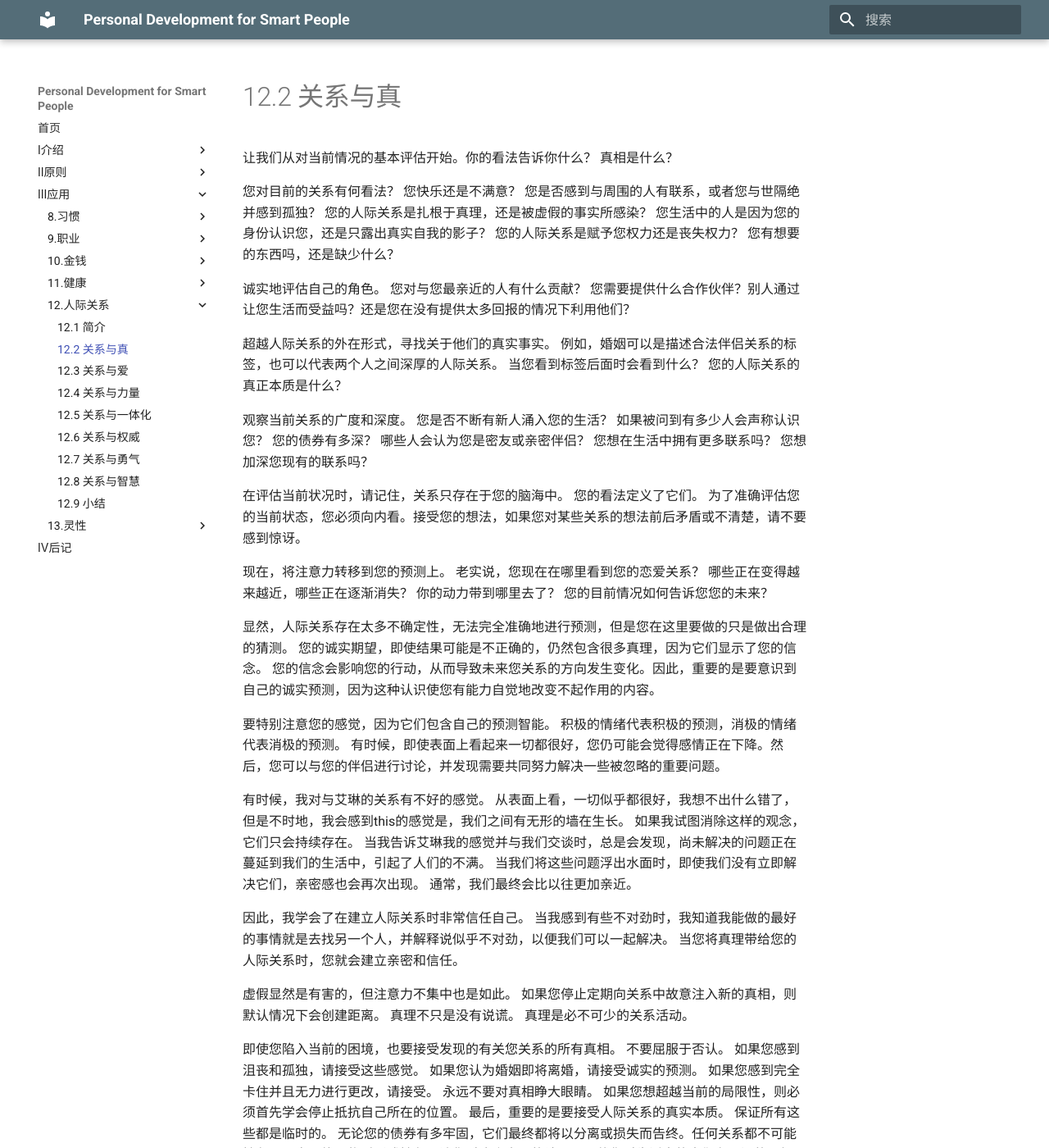
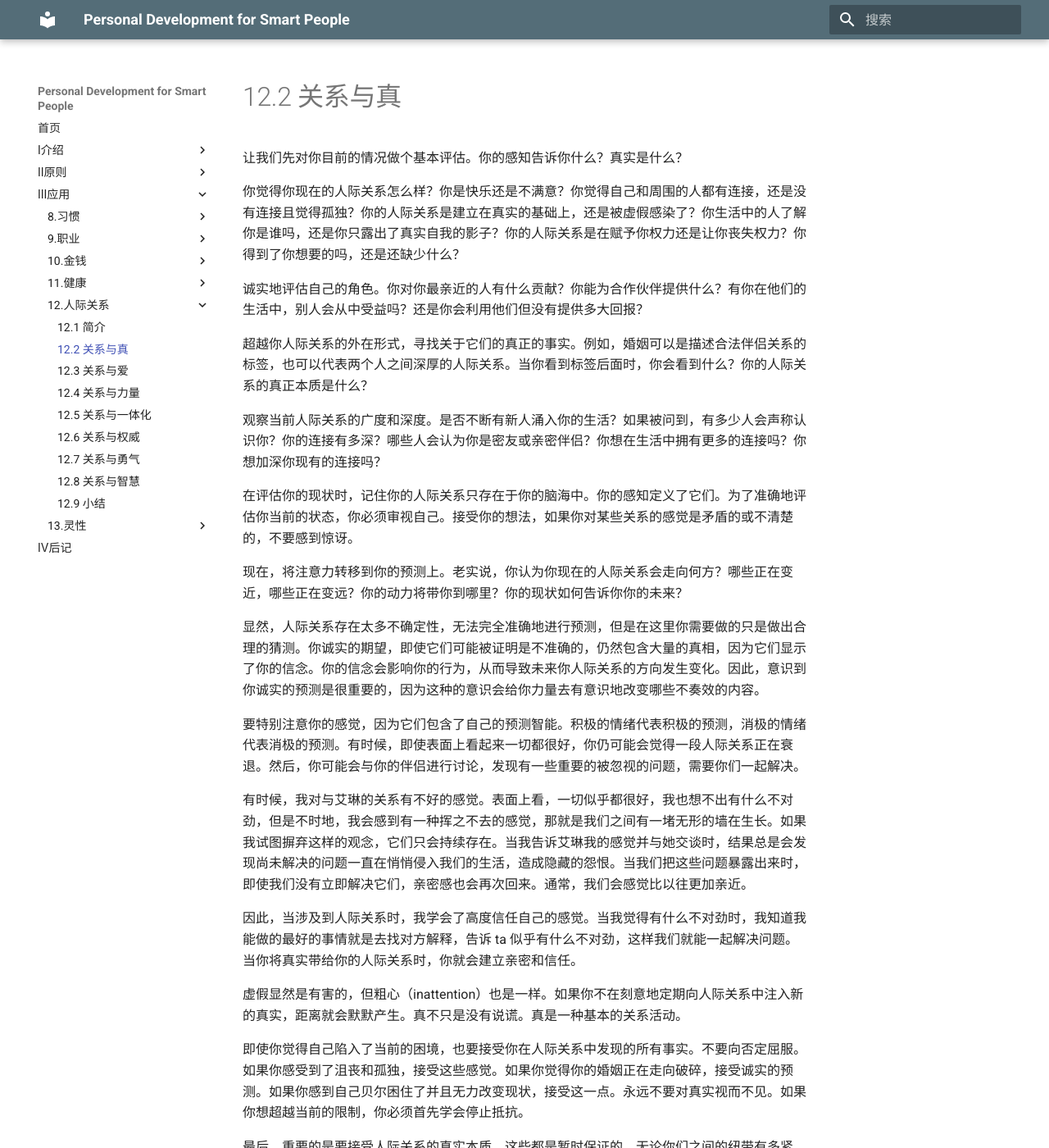
Before and after one commit to wtsnwei/pdsp, an MkDocs documentation site: the page built from docs/3.Application/12.relationships/01.relationships-and-truth.md, in a window 1280 px wide and 1400 px high. Shown: the whole window at 82% size. Built offline with MkDocs 1.6.1 and Material for MkDocs 9.7.7, drawn with Linux system fonts in a browser that asks for light colours; some of the changed text lies outside the part shown.

Commit message:
校对完了《relationships and truth》这一节

```diff
--- a/docs/3.Application/12.relationships/01.relationships-and-truth.md
+++ b/docs/3.Application/12.relationships/01.relationships-and-truth.md
@@ -3,29 +3,30 @@ title:      Relationships and Truth
 date:       2021-03-17
 ---
 
-让我们从对当前情况的基本评估开始。你的看法告诉你什么？ 真相是什么？
+让我们先对你目前的情况做个基本评估。你的感知告诉你什么？真实是什么？
 
-您对目前的关系有何看法？ 您快乐还是不满意？ 您是否感到与周围的人有联系，或者您与世隔绝并感到孤独？ 您的人际关系是扎根于真理，还是被虚假的事实所感染？ 您生活中的人是因为您的身份认识您，还是只露出真实自我的影子？ 您的人际关系是赋予您权力还是丧失权力？ 您有想要的东西吗，还是缺少什么？
+你觉得你现在的人际关系怎么样？你是快乐还是不满意？你觉得自己和周围的人都有连接，还是没有连接且觉得孤独？你的人际关系是建立在真实的基础上，还是被虚假感染了？你生活中的人了解你是谁吗，还是你只露出了真实自我的影子？你的人际关系是在赋予你权力还是让你丧失权力？你得到了你想要的吗，还是还缺少什么？
 
-诚实地评估自己的角色。 您对与您最亲近的人有什么贡献？ 您需要提供什么合作伙伴？别人通过让您生活而受益吗？还是您在没有提供太多回报的情况下利用他们？
+诚实地评估自己的角色。你对你最亲近的人有什么贡献？你能为合作伙伴提供什么？有你在他们的生活中，别人会从中受益吗？还是你会利用他们但没有提供多大回报？
 
-超越人际关系的外在形式，寻找关于他们的真实事实。 例如，婚姻可以是描述合法伴侣关系的标签，也可以代表两个人之间深厚的人际关系。 当您看到标签后面时会看到什么？ 您的人际关系的真正本质是什么？
+超越你人际关系的外在形式，寻找关于它们的真正的事实。例如，婚姻可以是描述合法伴侣关系的标签，也可以代表两个人之间深厚的人际关系。当你看到标签后面时，你会看到什么？你的人际关系的真正本质是什么？
 
-观察当前关系的广度和深度。 您是否不断有新人涌入您的生活？ 如果被问到有多少人会声称认识您？ 您的债券有多深？ 哪些人会认为您是密友或亲密伴侣？ 您想在生活中拥有更多联系吗？ 您想加深您现有的联系吗？
+观察当前人际关系的广度和深度。是否不断有新人涌入你的生活？如果被问到，有多少人会声称认识你？你的连接有多深？哪些人会认为你是密友或亲密伴侣？你想在生活中拥有更多的连接吗？你想加深你现有的连接吗？
 
-在评估当前状况时，请记住，关系只存在于您的脑海中。 您的看法定义了它们。 为了准确评估您的当前状态，您必须向内看。接受您的想法，如果您对某些关系的想法前后矛盾或不清楚，请不要感到惊讶。
+在评估你的现状时，记住你的人际关系只存在于你的脑海中。你的感知定义了它们。为了准确地评估你当前的状态，你必须审视自己。接受你的想法，如果你对某些关系的感觉是矛盾的或不清楚的，不要感到惊讶。
 
-现在，将注意力转移到您的预测上。 老实说，您现在在哪里看到您的恋爱关系？ 哪些正在变得越来越近，哪些正在逐渐消失？ 你的动力带到哪里去了？ 您的目前情况如何告诉您您的未来？
+现在，将注意力转移到你的预测上。老实说，你认为你现在的人际关系会走向何方？哪些正在变近，哪些正在变远？你的动力将带你到哪里？你的现状如何告诉你你的未来？
 
-显然，人际关系存在太多不确定性，无法完全准确地进行预测，但是您在这里要做的只是做出合理的猜测。 您的诚实期望，即使结果可能是不正确的，仍然包含很多真理，因为它们显示了您的信念。 您的信念会影响您的行动，从而导致未来您关系的方向发生变化。因此，重要的是要意识到自己的诚实预测，因为这种认识使您有能力自觉地改变不起作用的内容。
+显然，人际关系存在太多不确定性，无法完全准确地进行预测，但是在这里你需要做的只是做出合理的猜测。你诚实的期望，即使它们可能被证明是不准确的，仍然包含大量的真相，因为它们显示了你的信念。你的信念会影响你的行为，从而导致未来你人际关系的方向发生变化。因此，意识到你诚实的预测是很重要的，因为这种的意识会给你力量去有意识地改变哪些不奏效的内容。
 
-要特别注意您的感觉，因为它们包含自己的预测智能。 积极的情绪代表积极的预测，消极的情绪代表消极的预测。 有时候，即使表面上看起来一切都很好，您仍可能会觉得感情正在下降。然后，您可以与您的伴侣进行讨论，并发现需要共同努力解决一些被忽略的重要问题。
+要特别注意你的感觉，因为它们包含了自己的预测智能。积极的情绪代表积极的预测，消极的情绪代表消极的预测。有时候，即使表面上看起来一切都很好，你仍可能会觉得一段人际关系正在衰退。然后，你可能会与你的伴侣进行讨论，发现有一些重要的被忽视的问题，需要你们一起解决。
 
-有时候，我对与艾琳的关系有不好的感觉。 从表面上看，一切似乎都很好，我想不出什么错了，但是不时地，我会感到this的感觉是，我们之间有无形的墙在生长。 如果我试图消除这样的观念，它们只会持续存在。 当我告诉艾琳我的感觉并与我们交谈时，总是会发现，尚未解决的问题正在蔓延到我们的生活中，引起了人们的不满。 当我们将这些问题浮出水面时，即使我们没有立即解决它们，亲密感也会再次出现。 通常，我们最终会比以往更加亲近。
+有时候，我对与艾琳的关系有不好的感觉。表面上看，一切似乎都很好，我也想不出有什么不对劲，但是不时地，我会感到有一种挥之不去的感觉，那就是我们之间有一堵无形的墙在生长。如果我试图摒弃这样的观念，它们只会持续存在。当我告诉艾琳我的感觉并与她交谈时，结果总是会发现尚未解决的问题一直在悄悄侵入我们的生活，造成隐藏的怨恨。当我们把这些问题暴露出来时，即使我们没有立即解决它们，亲密感也会再次回来。通常，我们会感觉比以往更加亲近。
 
-因此，我学会了在建立人际关系时非常信任自己。 当我感到有些不对劲时，我知道我能做的最好的事情就是去找另一个人，并解释说似乎不对劲，以便我们可以一起解决。 当您将真理带给您的人际关系时，您就会建立亲密和信任。
+因此，当涉及到人际关系时，我学会了高度信任自己的感觉。当我觉得有什么不对劲时，我知道我能做的最好的事情就是去找对方解释，告诉 ta 似乎有什么不对劲，这样我们就能一起解决问题。当你将真实带给你的人际关系时，你就会建立亲密和信任。
 
-虚假显然是有害的，但注意力不集中也是如此。 如果您停止定期向关系中故意注入新的真相，则默认情况下会创建距离。 真理不只是没有说谎。 真理是必不可少的关系活动。
+虚假显然是有害的，但粗心（inattention）也是一样。如果你不在刻意地定期向人际关系中注入新的真实，距离就会默默产生。真不只是没有说谎。真是一种基本的关系活动。
 
-即使您陷入当前的困境，也要接受发现的有关您关系的所有真相。 不要屈服于否认。 如果您感到沮丧和孤独，请接受这些感觉。 如果您认为婚姻即将离婚，请接受诚实的预测。 如果您感到完全卡住并且无力进行更改，请接受。 永远不要对真相睁大眼睛。 如果您想超越当前的局限性，则必须首先学会停止抵抗自己所在的位置。
-最后，重要的是要接受人际关系的真实本质。 保证所有这些都是临时的。 无论您的债券有多牢固，它们最终都将以分离或损失而告终。任何关系都不可能持久，至少不能以物质形式持久。让您对这个真理的认识可以使您对生活中的人们有更深的了解。当您接受自己的关系是暂时的时，对您来说它们将变得更加珍贵，而您也不太可能将其他人视为理所当然。
+即使你觉得自己陷入了当前的困境，也要接受你在人际关系中发现的所有事实。不要向否定屈服。如果你感受到了沮丧和孤独，接受这些感觉。如果你觉得你的婚姻正在走向破碎，接受诚实的预测。如果你感到自己贝尔困住了并且无力改变现状，接受这一点。永远不要对真实视而不见。如果你想超越当前的限制，你必须首先学会停止抵抗。
+
+最后，重要的是要接受人际关系的真实本质。这些都是暂时保证的。无论你们之间的纽带有多紧密，它们最终都会以分离或失去而告终。任何关系都不可能持久，至少在物质上是这样。意识到这个事实，会让你对生活中的人有更深的了解。当你接受了你的关系是暂时的，它们对你来说会变得更加珍贵，你就不太可能把其他人视为理所当然。
```
